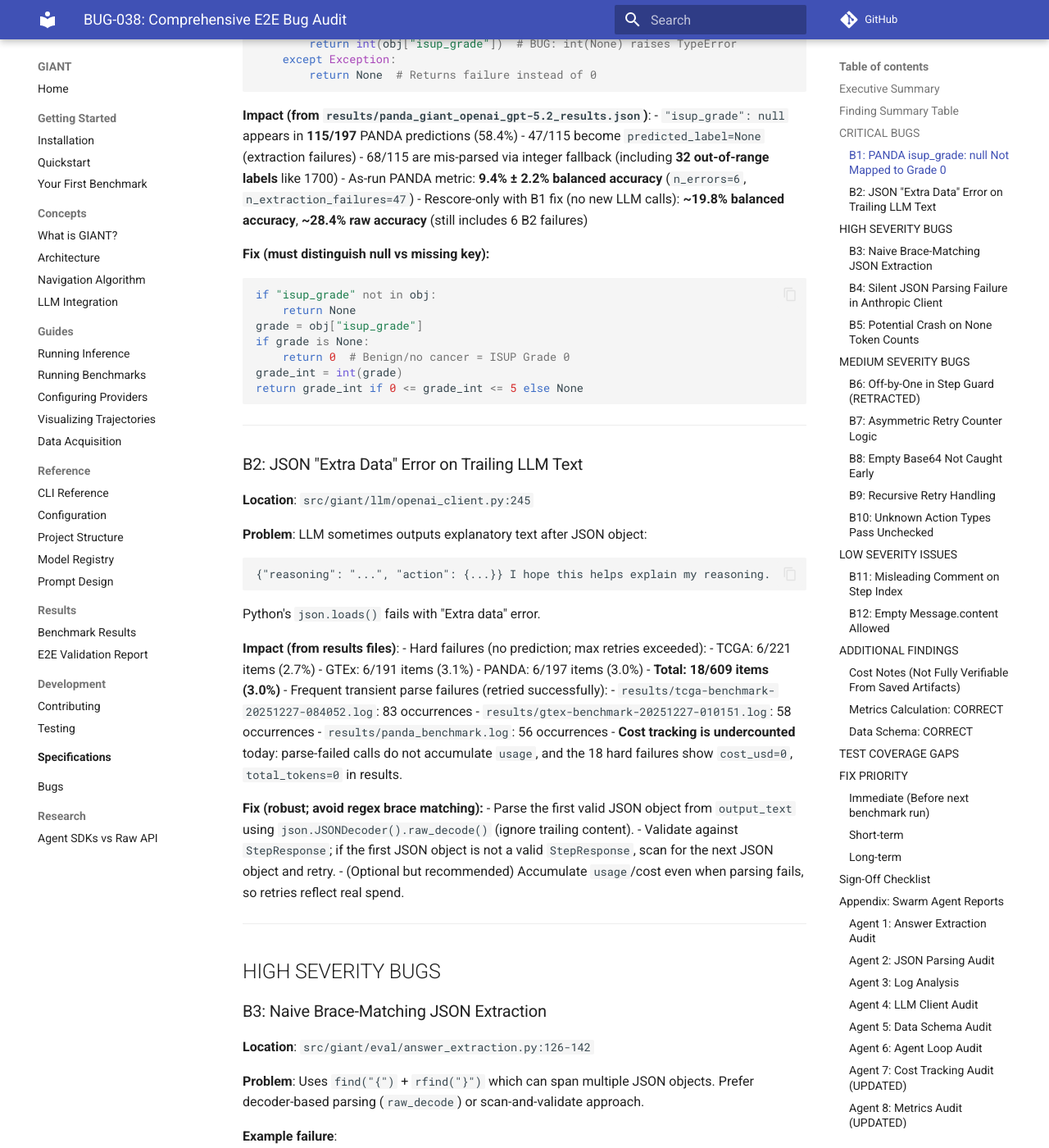
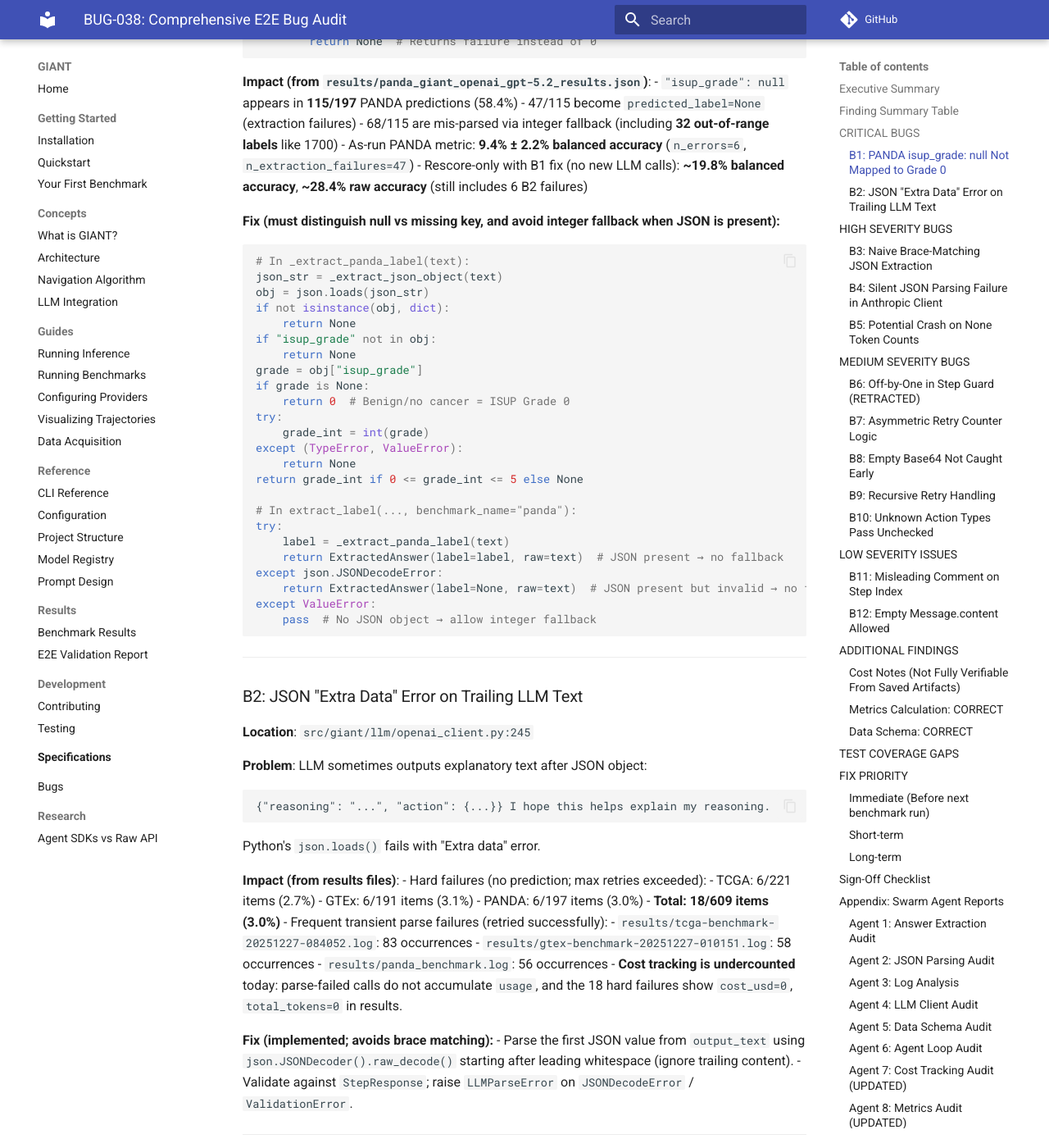
Before and after one commit to The-Obstacle-Is-The-Way/gigapixel-goblin, an MkDocs documentation site: the page built from docs/bugs/BUG-038-comprehensive-audit.md, in a window 1280 px wide and 1400 px high, scrolled down 2681 px. Shown: the whole window at 82% size. Built offline with MkDocs 1.6.1 and Material for MkDocs 9.7.7, drawn with Linux system fonts in a browser that asks for light colours; comment, search, counter and statistics services are not loaded; some of the changed text lies outside the part shown.

Commit message:
fix: harden BUG-038 B1/B2 edge cases

````diff
--- a/docs/bugs/BUG-038-comprehensive-audit.md
+++ b/docs/bugs/BUG-038-comprehensive-audit.md
@@ -31,8 +31,8 @@ Comprehensive codebase audit produced **12 findings** across 8 audit domains:
 
 | ID | Location | Severity | Status | Description |
 |----|----------|----------|--------|-------------|
-| **B1** | `src/giant/eval/answer_extraction.py:41-48` | CRITICAL | **FIXED** | PANDA `"isup_grade": null` now maps to label 0 (benign); out-of-range grades return None without fallback |
-| **B2** | `src/giant/llm/openai_client.py:245` | CRITICAL | **FIXED** | Uses `json.JSONDecoder().raw_decode()` to ignore trailing text after JSON |
+| **B1** | `src/giant/eval/answer_extraction.py:45-74` | CRITICAL | **FIXED** | PANDA `"isup_grade": null` maps to label 0 (benign); any JSON present but missing/invalid/out-of-range returns `None` without integer fallback |
+| **B2** | `src/giant/llm/openai_client.py:245` | CRITICAL | **FIXED** | Uses `json.JSONDecoder().raw_decode()` (skipping leading whitespace) to ignore trailing text after JSON |
 | **B3** | `src/giant/eval/answer_extraction.py:126-142` | HIGH | CONFIRMED | Naive JSON extraction via `find`/`rfind` (should use decoder-based parsing) |
 | **B4** | `src/giant/llm/anthropic_client.py:91-99` | HIGH | IMPROVEMENT | Invalid JSON in stringified `action` loses root cause (decode error swallowed; pydantic error is less specific) |
 | **B5** | `src/giant/llm/openai_client.py:270-272`, `src/giant/llm/anthropic_client.py:247-249` | HIGH | DEFENSIVE | Guard against `usage.*_tokens is None` (TypeError today) |
@@ -72,15 +72,32 @@ def _extract_panda_label(text: str) -> int | None:
 - As-run PANDA metric: **9.4% ± 2.2% balanced accuracy** (`n_errors=6`, `n_extraction_failures=47`)
 - Rescore-only with B1 fix (no new LLM calls): **~19.8% balanced accuracy**, **~28.4% raw accuracy** (still includes 6 B2 failures)
 
-**Fix (must distinguish null vs missing key):**
+**Fix (must distinguish null vs missing key, and avoid integer fallback when JSON is present):**
 ```python
+# In _extract_panda_label(text):
+json_str = _extract_json_object(text)
+obj = json.loads(json_str)
+if not isinstance(obj, dict):
+    return None
 if "isup_grade" not in obj:
     return None
 grade = obj["isup_grade"]
 if grade is None:
     return 0  # Benign/no cancer = ISUP Grade 0
-grade_int = int(grade)
+try:
+    grade_int = int(grade)
+except (TypeError, ValueError):
+    return None
 return grade_int if 0 <= grade_int <= 5 else None
+
+# In extract_label(..., benchmark_name="panda"):
+try:
+    label = _extract_panda_label(text)
+    return ExtractedAnswer(label=label, raw=text)  # JSON present → no fallback
+except json.JSONDecodeError:
+    return ExtractedAnswer(label=None, raw=text)  # JSON present but invalid → no fallback
+except ValueError:
+    pass  # No JSON object → allow integer fallback
 ```
 
 ---
@@ -107,10 +124,9 @@ Python's `json.loads()` fails with "Extra data" error.
   - `results/panda_benchmark.log`: 56 occurrences
 - **Cost tracking is undercounted** today: parse-failed calls do not accumulate `usage`, and the 18 hard failures show `cost_usd=0`, `total_tokens=0` in results.
 
-**Fix (robust; avoid regex brace matching):**
-- Parse the first valid JSON object from `output_text` using `json.JSONDecoder().raw_decode()` (ignore trailing content).
-- Validate against `StepResponse`; if the first JSON object is not a valid `StepResponse`, scan for the next JSON object and retry.
-- (Optional but recommended) Accumulate `usage`/cost even when parsing fails, so retries reflect real spend.
+**Fix (implemented; avoids brace matching):**
+- Parse the first JSON value from `output_text` using `json.JSONDecoder().raw_decode()` starting after leading whitespace (ignore trailing content).
+- Validate against `StepResponse`; raise `LLMParseError` on `JSONDecodeError` / `ValidationError`.
 
 ---
 
````
Also changed, not shown: other parts of docs/bugs/BUG-038-comprehensive-audit.md (+2 -2 lines), docs/bugs/BUG-038-panda-answer-extraction.md (+23 -11 lines), 4 other files.
